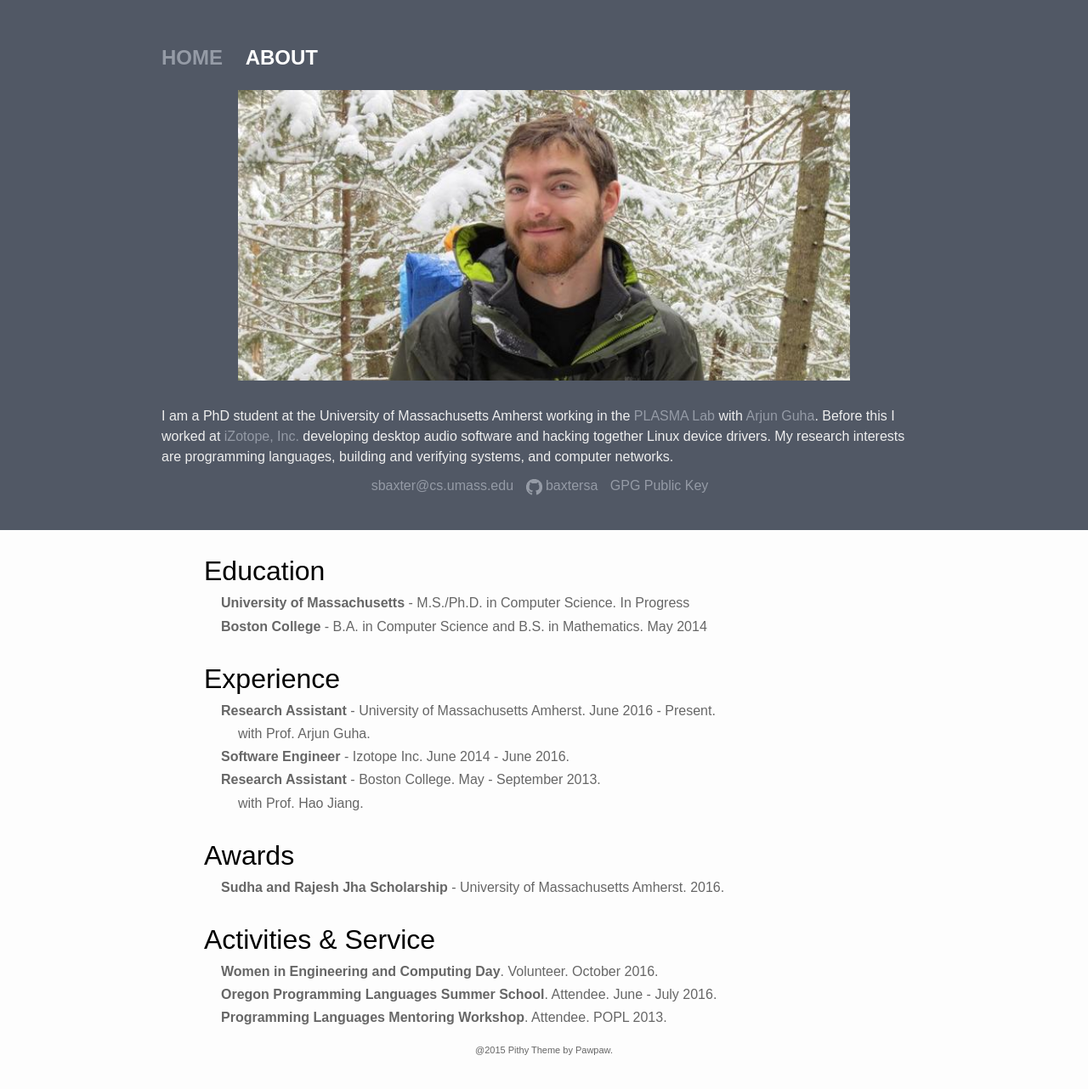
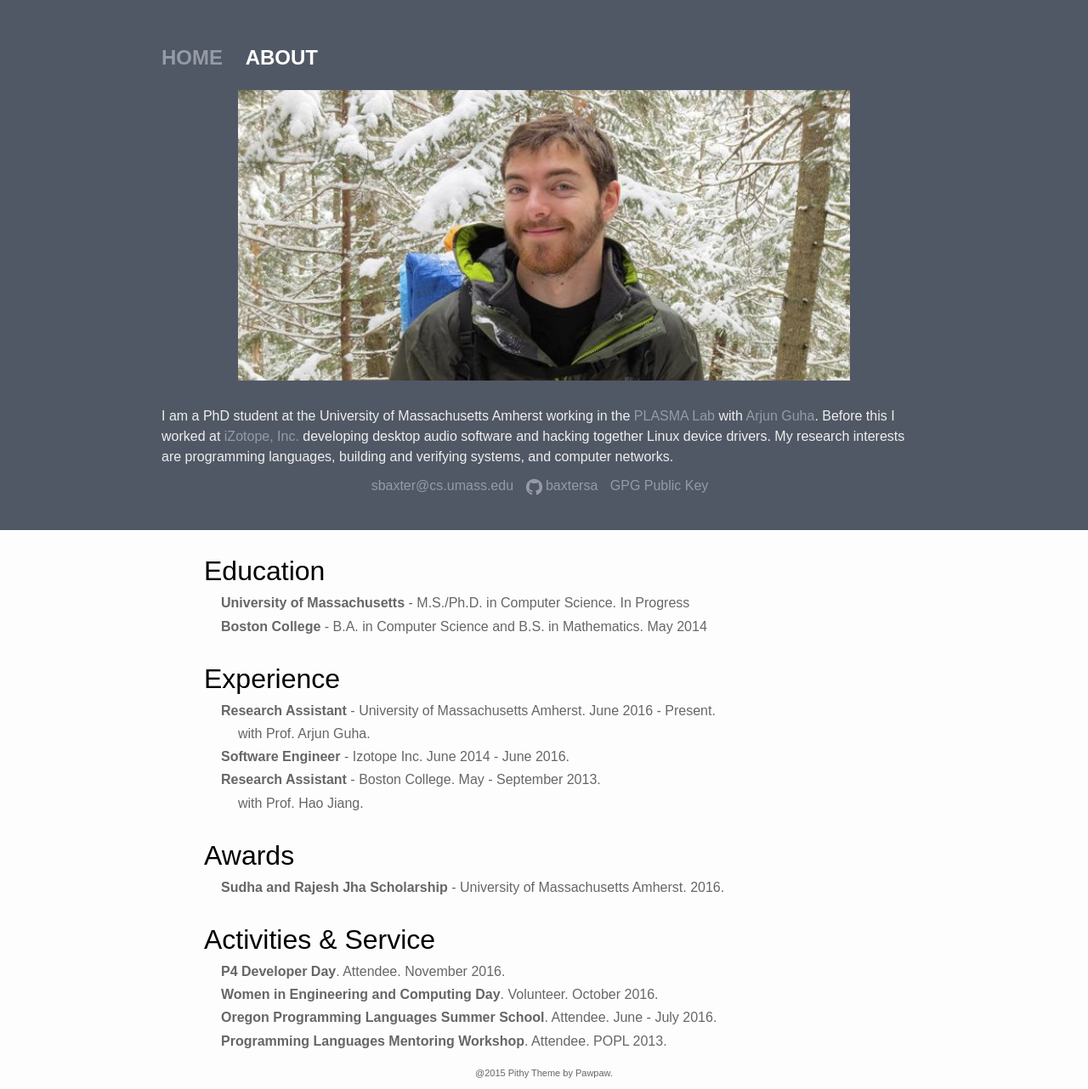
Before and after one commit to baxtersa/baxtersa.github.io, a Jekyll site: the page built from about.html, in a window 1280 px wide. Shown: the whole page at 85% size. Built offline with Jekyll 4.4.1, drawn with Linux system fonts in a browser that asks for light colours; comment, search, counter and statistics services are not loaded; before the commit the page ends 1255 px from its top, so only the background shows below that.

Commit message:
Add P4 D2 event attendance from the future

```diff
--- a/about.html
+++ b/about.html
@@ -46,6 +46,9 @@ layout: default
   </h1>
   <ul>
 	<li>
+	  <span class="bold">P4 Developer Day</span>. Attendee. November 2016.
+	</li>
+	<li>
 	  <span class="bold">Women in Engineering and Computing Day</span>. Volunteer. October 2016.
 	</li>
 	<li>
```
